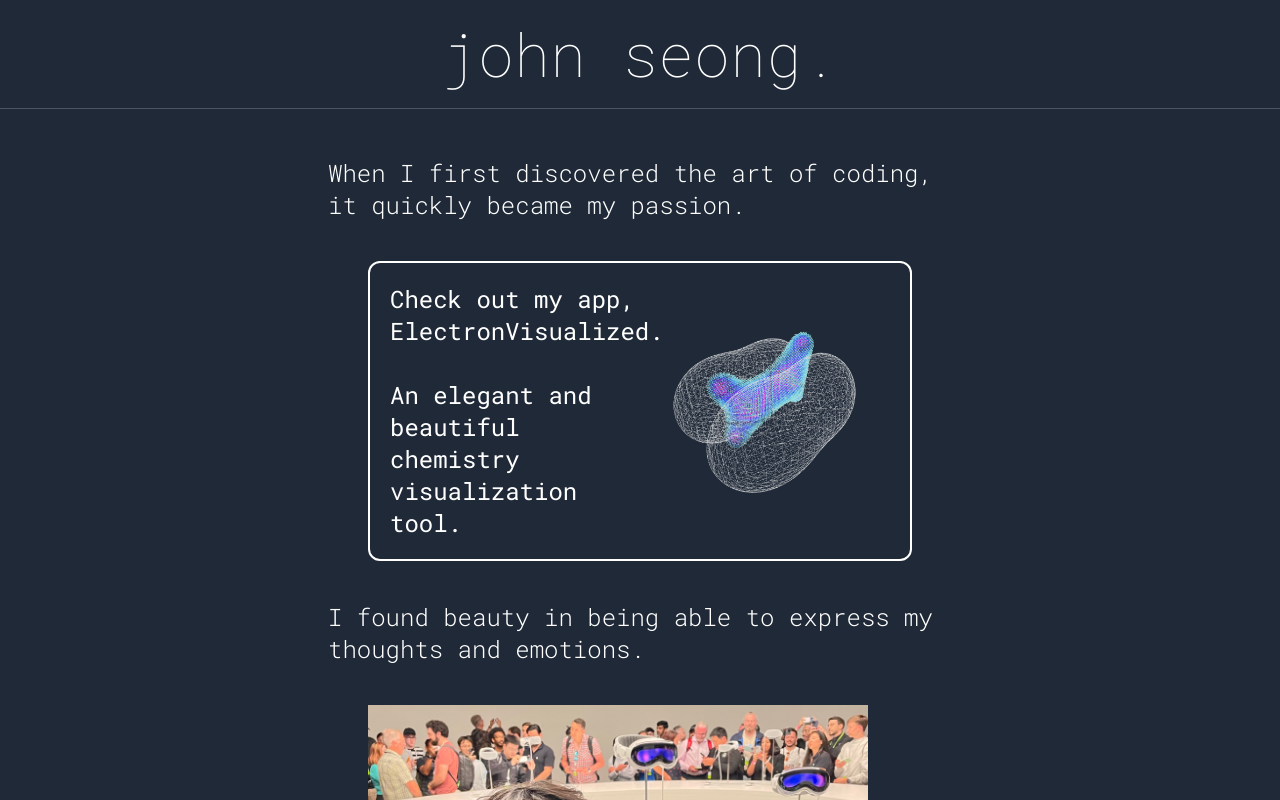
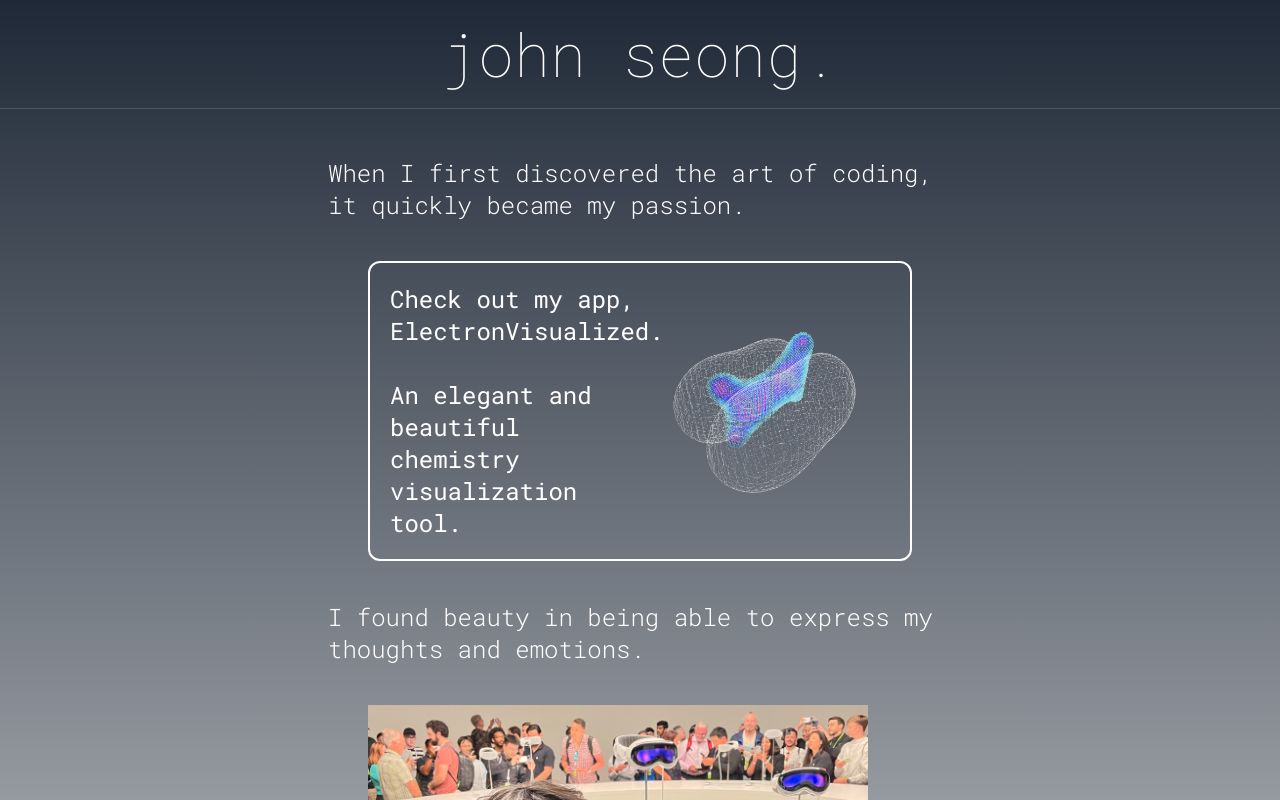
Before and after one commit to wonmor/johnS-web, a Next.js app: page / in a window 1280 px wide. Shown: the top 800 px of the page. Built offline with nearby package versions, Linux system fonts and the light colour scheme.

Commit message:
Update layout.tsx

```diff
--- a/app/layout.tsx
+++ b/app/layout.tsx
@@ -17,7 +17,7 @@ export default function RootLayout({
 }) {
   return (
     <html lang="en">
-      <div
+      <body
         className={[
           robotoMono.className,
           "flex flex-col min-h-screen bg-gray-800 text-white",
@@ -29,7 +29,7 @@ export default function RootLayout({
         </header>
 
         {/* Main content */}
-        <body>{children}</body>
+        <main>{children}</main>
 
         {/* Footer */}
         <footer className="p-6 border-t border-gray-600 font-light text-xl text-center">
@@ -37,7 +37,7 @@ export default function RootLayout({
             &copy; {new Date().getFullYear()} John Seong. All rights reserved.
           </p>
         </footer>
-      </div>
+      </body>
     </html>
   );
 }
```
